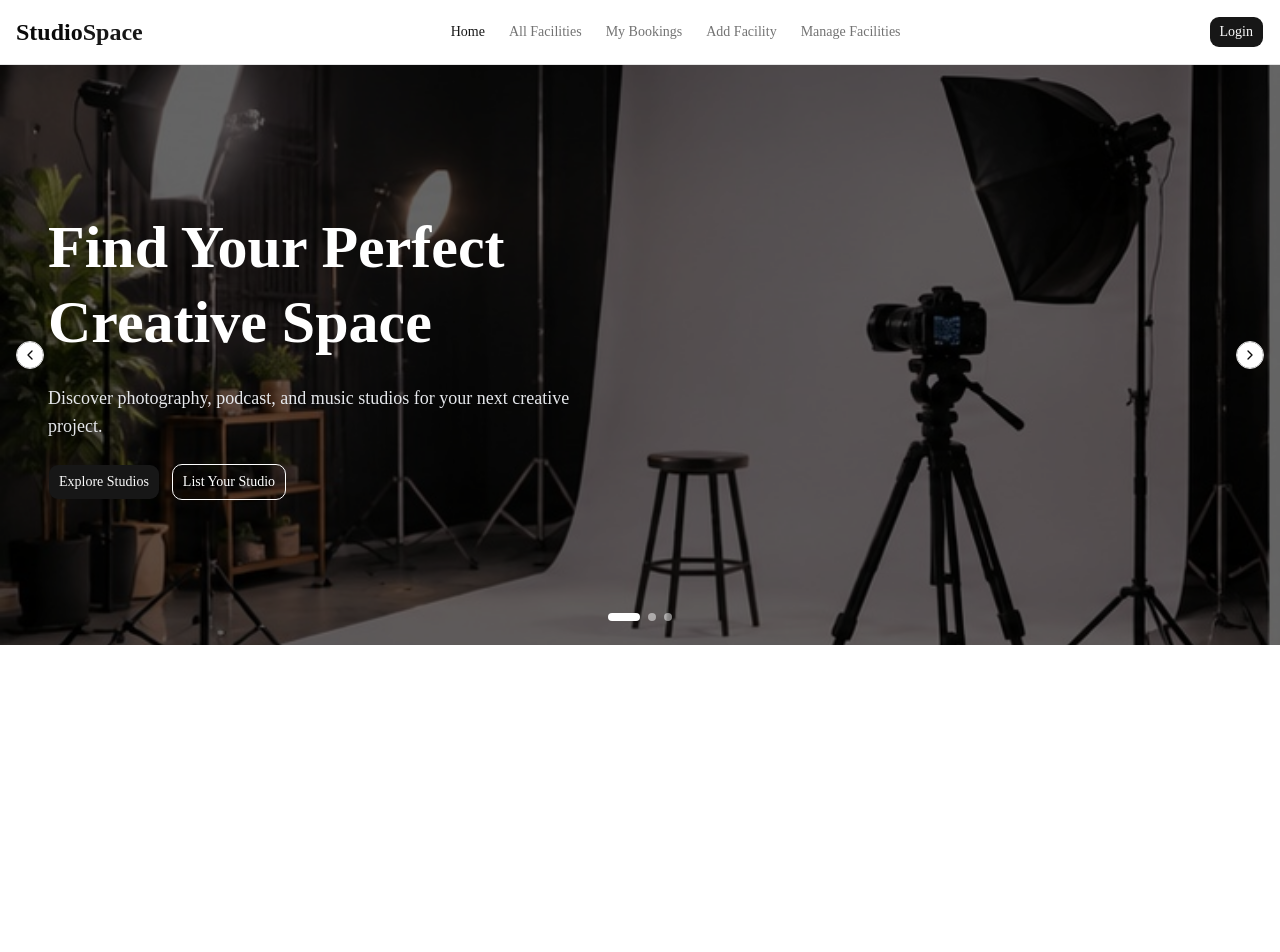
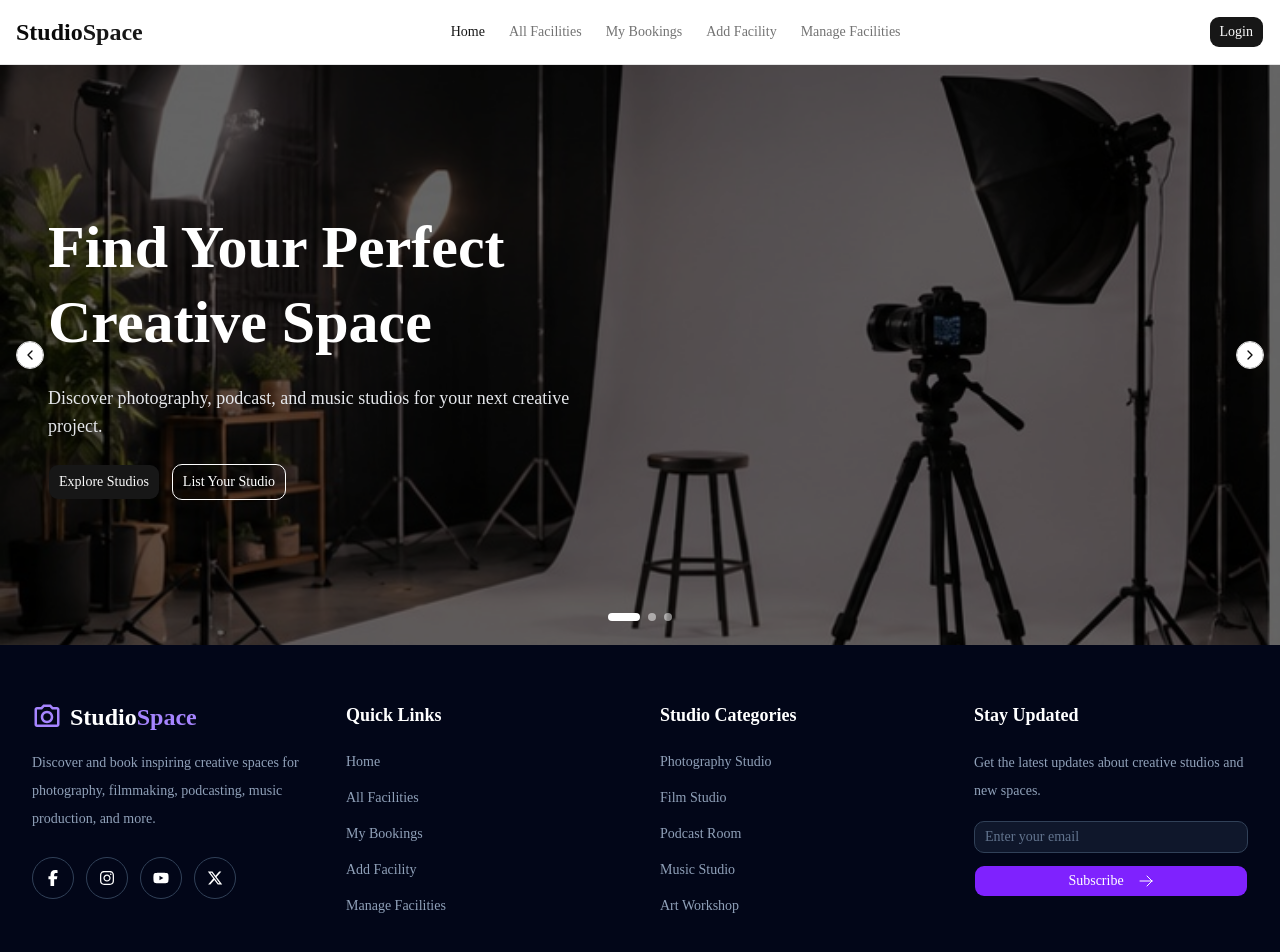
Before and after one commit to nuralam-dev/a-08-client, a Next.js app: page / in a window 1280 px wide. Shown: the top 952 px of the page. Before the commit the page ends 800 px from the top, so only its background shows below. Built offline with nearby package versions, Linux system fonts and the light colour scheme.

Commit message:
footer is done

```diff
--- a/package.json
+++ b/package.json
@@ -22,6 +22,7 @@
     "react": "19.3.0",
     "react-day-picker": "^10.0.2",
     "react-dom": "19.3.0",
+    "react-icons": "^5.7.0",
     "react-resizable-panels": "^4.18.0",
     "recharts": "^3.8.0",
     "shadcn": "^4.23.0",
--- a/src/app/layout.tsx
+++ b/src/app/layout.tsx
@@ -2,6 +2,7 @@ import type { Metadata } from "next";
 import { Geist, Geist_Mono } from "next/font/google";
 import "./globals.css";
 import Navbar from "@/components/Navbar";
+import Footer from "@/components/Footer";
 
 const geistSans = Geist({
   variable: "--font-geist-sans",
@@ -26,7 +27,9 @@ export default function RootLayout({ children }: LayoutProps<"/">) {
     >
       <body className="min-h-full flex flex-col">
         <Navbar></Navbar>
-        {children}</body>
+        {children}
+        <Footer></Footer>
+        </body>
     </html>
   );
 }
--- a/src/components/Footer.tsx
+++ b/src/components/Footer.tsx
@@ -0,0 +1,228 @@
+
+"use client";
+
+import Link from "next/link";
+import { useState, type FormEvent } from "react";
+
+import {
+  FaFacebookF,
+  FaInstagram,
+  FaYoutube,
+  FaXTwitter,
+} from "react-icons/fa6";
+
+import { MdOutlineCameraAlt } from "react-icons/md";
+import { HiOutlineArrowRight } from "react-icons/hi2";
+
+import { Button } from "@/components/ui/button";
+import { Input } from "@/components/ui/input";
+
+// Quick navigation links
+const quickLinks = [
+  { name: "Home", href: "/" },
+  { name: "All Facilities", href: "/facilities" },
+  { name: "My Bookings", href: "/my-bookings" },
+  { name: "Add Facility", href: "/add-facility" },
+  { name: "Manage Facilities", href: "/manage-facilities" },
+];
+
+// Studio categories
+const categories = [
+  { name: "Photography Studio", value: "Photo Studio" },
+  { name: "Film Studio", value: "Film Stage" },
+  { name: "Podcast Room", value: "Podcast Lounge" },
+  { name: "Music Studio", value: "Music Suite" },
+  { name: "Art Workshop", value: "Workshop" },
+];
+
+export default function Footer() {
+  const [email, setEmail] = useState("");
+
+  // Handle newsletter form
+  const handleSubscribe = (e: FormEvent<HTMLFormElement>) => {
+    e.preventDefault();
+
+    // Newsletter backend is not connected yet
+
+    setEmail("");
+  };
+
+  return (
+    <footer className="bg-slate-950 text-white">
+      <div className="mx-auto max-w-7xl px-4 pt-14 pb-6 sm:px-6 lg:px-8">
+
+        {/* Main Footer */}
+        <div className="grid gap-10 sm:grid-cols-2 lg:grid-cols-4">
+
+          {/* Brand Section */}
+          <div>
+            <Link href="/" className="flex items-center gap-2">
+              <MdOutlineCameraAlt className="text-3xl text-violet-400" />
+
+              <span className="text-2xl font-bold">
+                Studio
+                <span className="text-violet-400">
+                  Space
+                </span>
+              </span>
+            </Link>
+
+            <p className="mt-4 text-sm leading-7 text-slate-400">
+              Discover and book inspiring creative spaces
+              for photography, filmmaking, podcasting,
+              music production, and more.
+            </p>
+
+            {/* Social Icons */}
+            <div className="mt-6 flex items-center gap-3">
+
+              <a
+                href="https://www.facebook.com/"
+                target="_blank"
+                rel="noopener noreferrer"
+                aria-label="Facebook"
+                className="rounded-full border border-slate-700 p-3 transition-colors hover:border-violet-400 hover:text-violet-400"
+              >
+                <FaFacebookF size={16} />
+              </a>
+
+              <a
+                href="https://www.instagram.com/"
+                target="_blank"
+                rel="noopener noreferrer"
+                aria-label="Instagram"
+                className="rounded-full border border-slate-700 p-3 transition-colors hover:border-violet-400 hover:text-violet-400"
+              >
+                <FaInstagram size={16} />
+              </a>
+
+              <a
+                href="https://www.youtube.com/"
+                target="_blank"
+                rel="noopener noreferrer"
+                aria-label="YouTube"
+                className="rounded-full border border-slate-700 p-3 transition-colors hover:border-violet-400 hover:text-violet-400"
+              >
+                <FaYoutube size={16} />
+              </a>
+
+              <a
+                href="https://x.com/"
+                target="_blank"
+                rel="noopener noreferrer"
+                aria-label="X"
+                className="rounded-full border border-slate-700 p-3 transition-colors hover:border-violet-400 hover:text-violet-400"
+              >
+                <FaXTwitter size={16} />
+              </a>
+
+            </div>
+          </div>
+
+          {/* Quick Links */}
+          <div>
+            <h3 className="mb-5 text-lg font-semibold">
+              Quick Links
+            </h3>
+
+            <ul className="space-y-3">
+              {quickLinks.map((link) => (
+                <li key={link.href}>
+                  <Link
+                    href={link.href}
+                    className="text-sm text-slate-400 transition-colors hover:text-violet-400"
+                  >
+                    {link.name}
+                  </Link>
+                </li>
+              ))}
+            </ul>
+          </div>
+
+          {/* Studio Categories */}
+          <div>
+            <h3 className="mb-5 text-lg font-semibold">
+              Studio Categories
+            </h3>
+
+            <ul className="space-y-3">
+              {categories.map((category) => (
+                <li key={category.value}>
+                  <Link
+                    href={`/facilities?category=${encodeURIComponent(
+                      category.value
+                    )}`}
+                    className="text-sm text-slate-400 transition-colors hover:text-violet-400"
+                  >
+                    {category.name}
+                  </Link>
+                </li>
+              ))}
+            </ul>
+          </div>
+
+          {/* Newsletter */}
+          <div>
+            <h3 className="mb-5 text-lg font-semibold">
+              Stay Updated
+            </h3>
+
+            <p className="mb-4 text-sm leading-7 text-slate-400">
+              Get the latest updates about creative
+              studios and new spaces.
+            </p>
+
+            <form
+              onSubmit={handleSubscribe}
+              className="space-y-3"
+            >
+              <Input
+                type="email"
+                placeholder="Enter your email"
+                value={email}
+                onChange={(e) => setEmail(e.target.value)}
+                required
+                className="border-slate-700 bg-slate-900 text-white placeholder:text-slate-500"
+              />
+
+              <Button
+                type="submit"
+                className="w-full bg-violet-600 text-white hover:bg-violet-700"
+              >
+                Subscribe
+                <HiOutlineArrowRight className="ml-2" />
+              </Button>
+            </form>
+          </div>
+
+        </div>
+
+        {/* Bottom Footer */}
+        <div className="mt-12 flex flex-col items-center justify-between gap-4 border-t border-slate-800 pt-6 text-center sm:flex-row">
+
+          <p className="text-sm text-slate-400">
+            © {new Date().getFullYear()} StudioSpace.
+            All rights reserved.
+          </p>
+
+          <div className="flex items-center gap-5">
+            <Link
+              href="/privacy"
+              className="text-sm text-slate-400 hover:text-white"
+            >
+              Privacy Policy
+            </Link>
+
+            <Link
+              href="/terms"
+              className="text-sm text-slate-400 hover:text-white"
+            >
+              Terms of Service
+            </Link>
+          </div>
+
+        </div>
+      </div>
+    </footer>
+  );
+}
```
Also changed, not shown: 1 other file (tests, documents, lock files or other folders).
